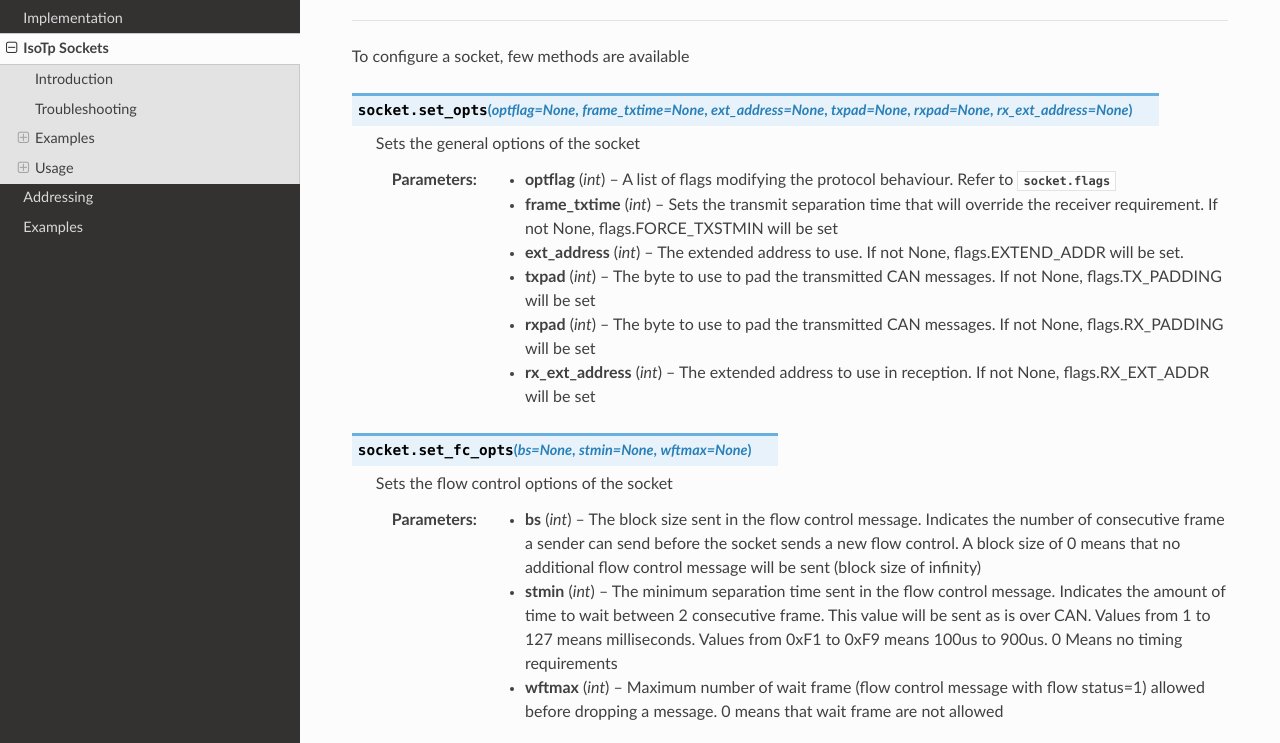
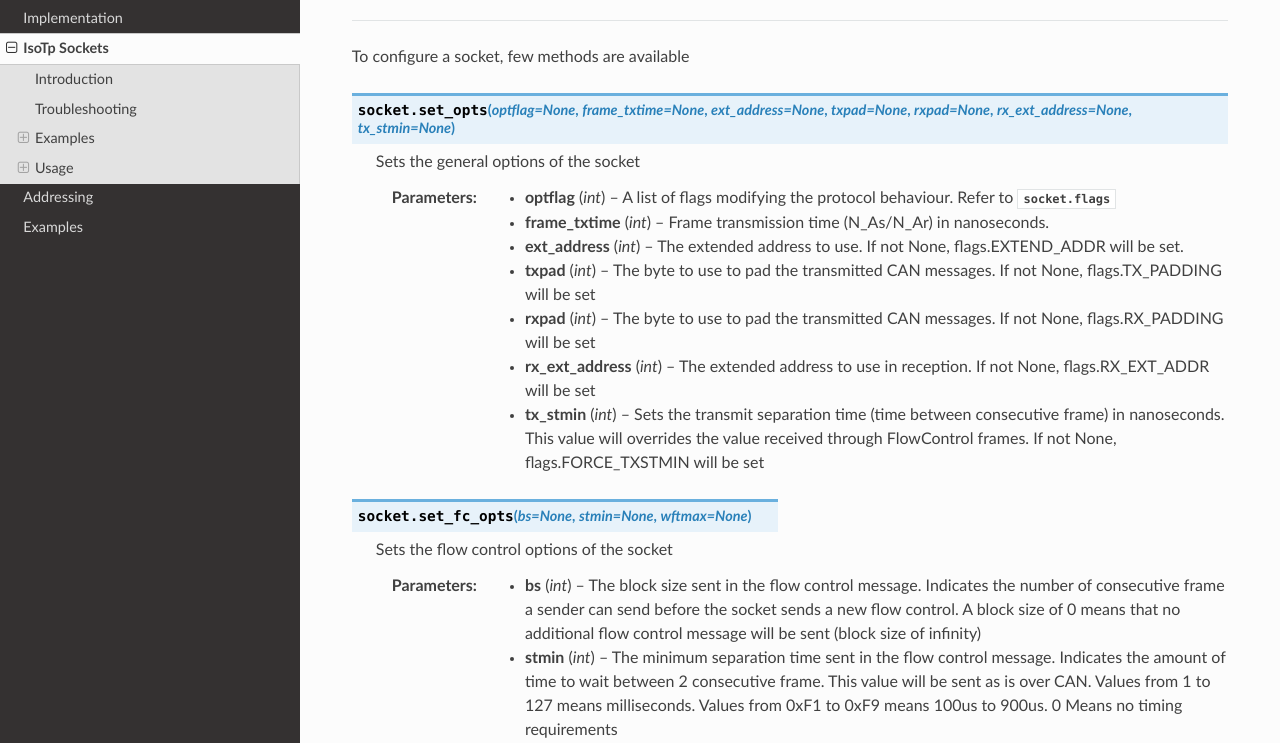
Before and after one commit to pylessard/python-can-isotp, a Sphinx documentation site: the page built from doc/source/isotp/socket.rst, in a window 1280 px wide and 900 px high, scrolled down 1777 px, cut to the strip 157-900 px from the top of the window. Built offline with Sphinx 7.4.7 and the Read the Docs theme 2.0.0, drawn with Linux system fonts in a browser that asks for light colours.

Commit message:
Clarified doc regarding IsoTP socket timing options

```diff
--- a/doc/source/isotp/socket.rst
+++ b/doc/source/isotp/socket.rst
@@ -82,14 +82,14 @@ Usage
 
 To configure a socket, few methods are available
 
-.. py:method:: socket.set_opts(optflag=None, frame_txtime=None, ext_address=None, txpad=None, rxpad=None, rx_ext_address=None)
+.. py:method:: socket.set_opts(optflag=None, frame_txtime=None, ext_address=None, txpad=None, rxpad=None, rx_ext_address=None, tx_stmin=None)
 
    Sets the general options of the socket
 
    :param optflag: A list of flags modifying the protocol behaviour. Refer to :class:`socket.flags<isotp.socket.flags>`
    :type optflag: int
 
-   :param frame_txtime: Sets the transmit separation time that will override the receiver requirement. If not None, flags.FORCE_TXSTMIN will be set
+   :param frame_txtime: Frame transmission time (N_As/N_Ar) in nanoseconds.
    :type frame_txtime: int
 
    :param ext_address: The extended address to use. If not None, flags.EXTEND_ADDR will be set.
@@ -103,6 +103,9 @@ To configure a socket, few methods are available
 
    :param rx_ext_address: The extended address to use in reception. If not None, flags.RX_EXT_ADDR will be set
    :type rx_ext_address: int
+
+   :param tx_stmin: Sets the transmit separation time (time between consecutive frame) in nanoseconds. This value will overrides the value received through FlowControl frames. If not None, flags.FORCE_TXSTMIN will be set
+   :type tx_stmin: int
 
 
 .. py:method:: socket.set_fc_opts(bs=None, stmin=None, wftmax=None)
```
